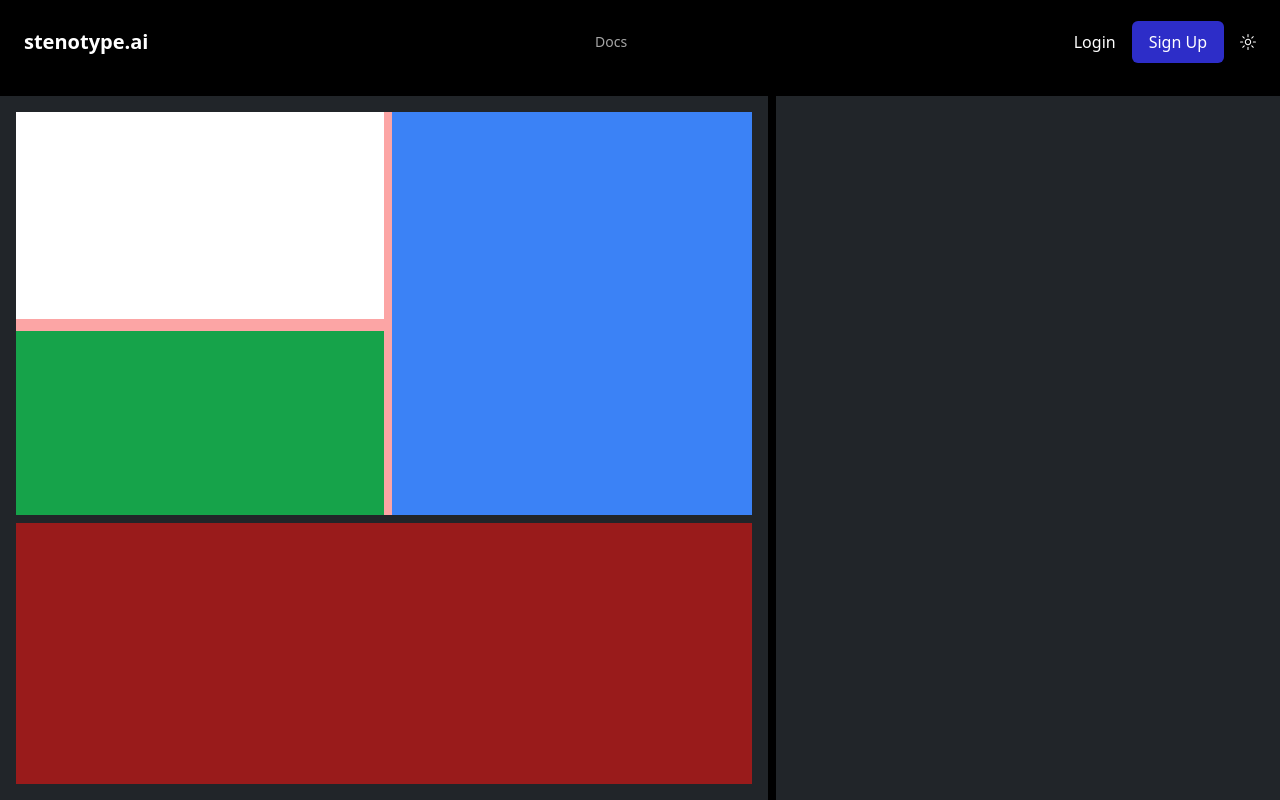
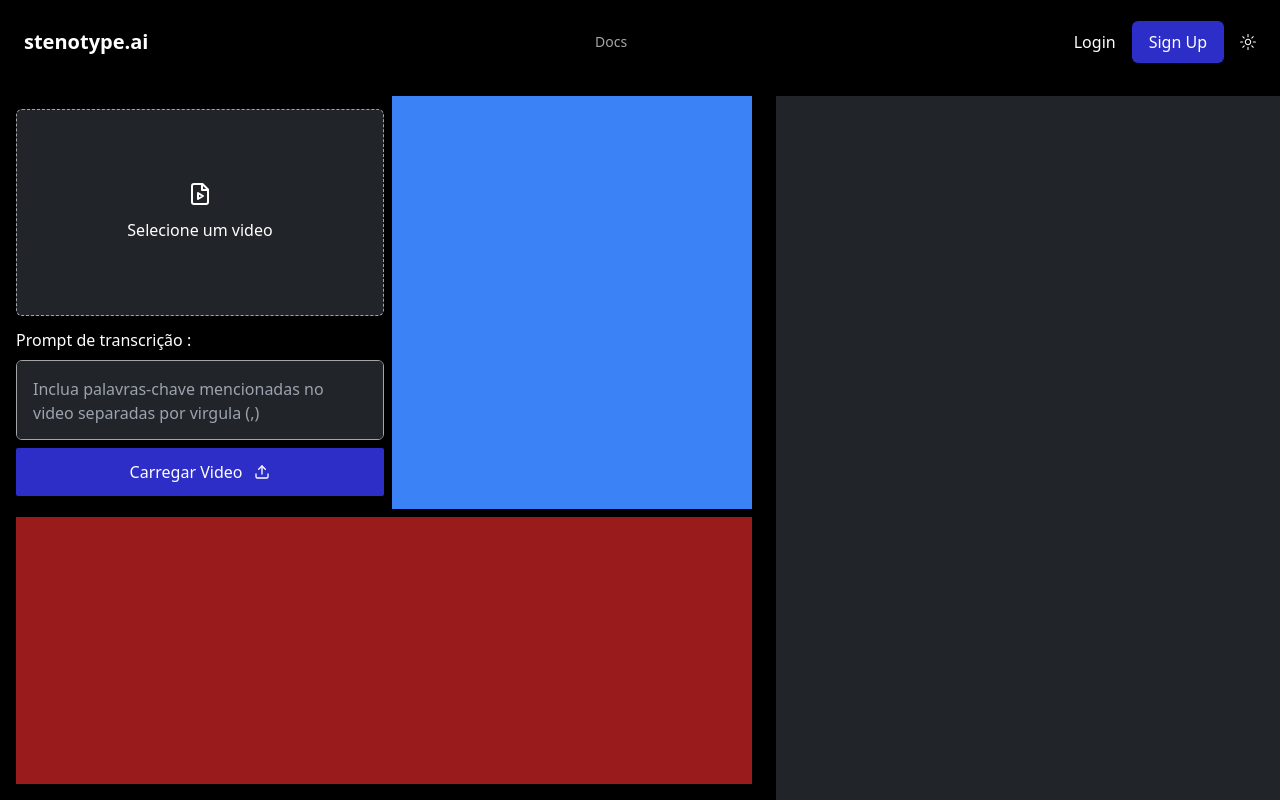
Before and after one commit to BRUNO-FEVE/stenotype.ai-front, a React (Vite) app: page /conversor in a window 1280 px wide. Built offline with nearby package versions, Linux system fonts and the light colour scheme.

Commit message:
conversor on control station web

```diff
--- a/src/pages/control-station.tsx
+++ b/src/pages/control-station.tsx
@@ -1,19 +1,194 @@
 import Navbar from "@/components/navbar";
+import BackgroundBlur from "@/components/ui/background-blur";
 import { ThemeContext } from "@/context/theme-context";
-import { useContext } from "react";
+import { VideoContext } from "@/context/video-context";
+import { api } from "@/lib/axios";
+import { getFfmpeg } from "@/lib/ffmpeg";
+import { fetchFile } from "@ffmpeg/util";
+import { CheckCircle, FileVideo, Upload } from "lucide-react";
+import { ChangeEvent, FormEvent, useContext, useMemo, useRef, useState } from "react";
+
+const ButtonStatesProps = {
+    converting: 'Convertendo...',
+    transcripting: 'Transcrevendo...',
+    completed: 'Sucesso'
+}
+
+interface ButtonStateProps {
+    converting: string
+    transcripting: string
+    completed: string
+  }
 
 export default function ControlStation() {
+    const promptRef = useRef<HTMLTextAreaElement>(null)
+    const [ videofile, setVideoFile ] = useState<File | null>(null)
+    const [ button, setButton ] = useState<keyof ButtonStateProps | null>(null)
+
     const { theme } = useContext(ThemeContext)
+    const { setVideo, setPrompt } = useContext(VideoContext)
+
+    function handleFileSelected(event: ChangeEvent<HTMLInputElement>) {
+        const { files } = event.currentTarget
+
+        if (!files) {
+          return
+        }
+        const videoFile =  files[0]
+
+        setVideoFile(videoFile)
+      }
+
+      const previewURL  = useMemo(() => {
+        if (!videofile) {
+          return null
+        }
+
+        return URL.createObjectURL(videofile)
+      }, [videofile])
+
+
+
+      async function convertAudioToVideo (video: File) {
+        console.log('Convert Started.')
+
+        const ffmpeg = await getFfmpeg()
+
+        await ffmpeg.writeFile('input.mp4', await fetchFile(video))
+
+        ffmpeg.on('progress', progress => {
+          console.log('Convert progress: ' + Math.round(progress.progress * 100))
+        })
+
+        await ffmpeg.exec([
+          '-i',
+          'input.mp4',
+          '-map',
+          '0:a',
+          '-b:a',
+          '20k',
+          '-acodec',
+          'libmp3lame',
+          'output.mp3'
+        ])
+
+        const data = await ffmpeg.readFile('output.mp3')
+
+        const audioFileBlob = new Blob([data], { type: 'audio/mpeg' })
+        const audioFile = new File([audioFileBlob], 'audio.mp3', { type: 'audio/mpeg' })
+
+        console.log('Convert finished.')
+
+        return audioFile
+      }
+
+      async function handleSubimit (event: FormEvent<HTMLFormElement>) {
+        event.preventDefault()
+
+        const prompt = promptRef.current?.value
+
+        if (prompt) {
+          setPrompt(prompt)
+        }
+
+        if (!videofile) {
+          return
+        }
+
+        setButton('converting')
+
+        const audioFile = await convertAudioToVideo(videofile)
+
+        const data = new FormData()
+
+        data.append('file', audioFile)
+
+        setButton('transcripting')
+
+        const response = await api.post(`/videos/${prompt}`, data)
+        console.log(response)
+        const video = {
+          id: response.data.video.id,
+          name: response.data.video.name,
+          path: response.data.video.path,
+          transcription: response.data.video.transcription,
+          createAt: response.data.video.createAt
+        }
+
+        setButton('completed')
+
+        console.log('finalizou')
+
+        setVideo(video)
+      }
   return (
     <div className={`${theme ? 'theme-white' : null}`}>
         <Navbar />
         <div className="bg-skin-fill h-screen pt-24 flex flex-row gap-2">
-            <div className="bg-skin-bg-secundary w-3/5 h-full flex flex-col p-4 gap-2">
-                <div className="h-3/5 w-full bg-red-300 flex flex-row gap-2">
-                    <div className="w-1/2 h-full flex flex-col gap-3">
-                        <div className="aspect-video bg-white"></div>
-                        <div className="bg-green-600 w-full h-full"></div>
-                    </div>
+            <div className="w-3/5 h-full flex flex-col px-4 pb-4 gap-2">
+                <div className="h-3/5 w-full flex flex-row gap-2">
+                    <form onSubmit={handleSubimit} className="w-1/2 h-full flex flex-col justify-evenly">
+                        <label htmlFor="video" className={`aspect-video cursor-pointer text-skin-base flex flex-col items-center justify-center gap-3 rounded-md ${videofile ? null : `bg-skin-bg-secundary border border-dashed border-skin-bg-muted ${theme ? 'hover:bg-black/10' : 'hover:bg-white/10'}`} `}>
+                            {previewURL ?
+                                <>
+                                <div className="relative z-10">
+                                    <video src={previewURL} controls={false} className={`pointer-events-none max-h-60 ${button === "converting" || button === "transcripting" ? null : null}`} />
+                                </div>
+                                </>
+                                :
+                                <>
+                                <FileVideo className="w-6 h-6" onChange={() => {console.log('teste')}}/>
+                                Selecione um video
+                                </>
+                            }
+                            {button === 'transcripting' || button === 'converting' ?
+                                <>
+                                <BackgroundBlur color="red" className="top-10 left-10animate-pulse" />
+                                </>
+                                :
+                                null
+                            }
+                            </label>
+                            <input
+                            type="file"
+                            id="video"
+                            accept="video/mp4"
+                            className="sr-only"
+                            onChange={(event) => {
+                            handleFileSelected(event)
+                            setButton(null)
+                            }}
+                            />
+                        <div className="w-full flex flex-col gap-2">
+                            <div className="flex flex-col gap-2">
+                                <label htmlFor="transcription_prompt" className="text-skin-base z-10">Prompt de transcrição :</label>
+                                <textarea
+                                    ref={promptRef}
+                                    id="transcription_prompt"
+                                    placeholder="Inclua palavras-chave mencionadas no video separadas por virgula (,)"
+                                    className="z-10 bg-skin-bg-secundary resize-none h-20 border border-skin-bg-muted rounded-md placeholder:p-2 text-skin-base p-2"
+                                    disabled={button ? true : false}
+                                />
+                            </div>
+                            <button
+                            data-success={button === 'completed'}
+                            type="submit"
+                            className="z-10 bg-skin-button-accent hover:bg-skin-button-accent-hover text-white py-3 rounded-sm data-[success=true]:bg-emerald-500 flex flex-row items-center justify-center gap-3"
+                            >
+                            {button ?
+                                <>
+                                {ButtonStatesProps[button]}
+                                {button === 'completed' ? <CheckCircle className="h-4 w-4" /> : null}
+                                </>
+                                :
+                                <>
+                                Carregar Video
+                                <Upload className="h-4 w-4"/>
+                                </>
+                            }
+                            </button>
+                        </div>
+                    </form>
                     <div className="bg-blue-500 h-full flex-1">
 
                     </div>
```
